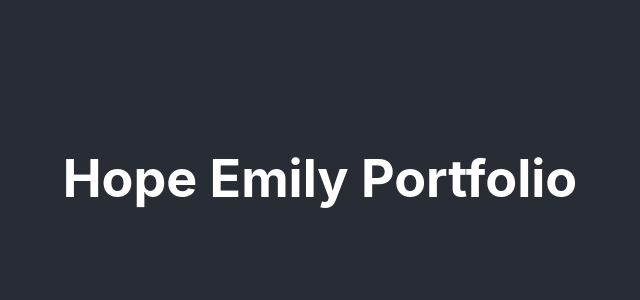
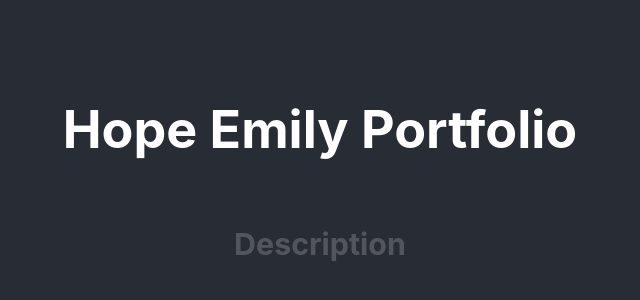
Before and after one commit to jacyked/ArtClient, a React (Create React App) app: page / in a window 1280 px wide. Shown: the part 222-522 px from the top of the page, without its empty margins (320-960 px from the left). Built offline with nearby package versions, Linux system fonts and the light colour scheme; no server answers.

Commit message:
Add description/fader, change title

```diff
--- a/public/index.html
+++ b/public/index.html
@@ -6,7 +6,7 @@
     <meta name="viewport" content="width=device-width, initial-scale=1" />
     <meta name="theme-color" content="#000000" />
     <meta
-      name="description"
+      name="Hope Emily Portfolio"
       content="Web site created using create-react-app"
     />
     <link rel="apple-touch-icon" href="%PUBLIC_URL%/logo192.png" />
@@ -24,7 +24,7 @@
       work correctly both with client-side routing and a non-root public URL.
       Learn how to configure a non-root public URL by running `npm run build`.
     -->
-    <title>React App</title>
+    <title>Hope Emily Portfolio</title>
   </head>
   <body>
     <noscript>You need to enable JavaScript to run this app.</noscript>
--- a/src/App.css
+++ b/src/App.css
@@ -36,3 +36,10 @@
     transform: rotate(360deg);
   }
 }
+.fade-in {
+  transition: opacity 1s ease;
+}
+.fade-out {
+  opacity: 0;
+  transition: opacity 1s ease;
+}
--- a/src/App.js
+++ b/src/App.js
@@ -5,6 +5,7 @@ import React, { useEffect } from 'react';
 import Flicking, { MoveEvent, WillChangeEvent } from "@egjs/react-flicking";
 import { useState } from 'react';
 import Carousel from './components/Carousel';
+import Fader from './components/Fader';
 
 
 
@@ -16,16 +17,16 @@ function App() {
   const loadAllPictures = async () => {
     try{
       const resp = await axios.get('http://localhost:5000/photos');
-      console.log("Load pictures triggered, recieved response from server: ");
-      console.log(resp);
+      //console.log("Load pictures triggered, recieved response from server: ");
+      //console.log(resp);
 
       let catArray = new Array();
       resp.data.forEach(buildCategory);
       setCategories(catArray);
-      console.log("Ran build function. Resulting array: ");
-      console.log(catArray);
-      console.log("Categories array: ");
-      console.log(categories);
+      //console.log("Ran build function. Resulting array: ");
+      //console.log(catArray);
+      //console.log("Categories array: ");
+      //console.log(categories);
 
       function buildCategory(stringArray){
         let listOfPics = new Array();
@@ -56,6 +57,48 @@ function App() {
 
     }catch(err){
       console.log(err);
+      try{
+        const resp = await axios.get('http://10.0.0.105:5000/photos');
+        //console.log("Load pictures triggered, recieved response from server: ");
+        //console.log(resp);
+
+        let catArray = new Array();
+        resp.data.forEach(buildCategory);
+        setCategories(catArray);
+        //console.log("Ran build function. Resulting array: ");
+        //console.log(catArray);
+        //console.log("Categories array: ");
+        //console.log(categories);
+
+        function buildCategory(stringArray){
+          let listOfPics = new Array();
+          stringArray.forEach(function (item){
+
+            //console.log(item);
+            const arr = item.split("@");
+            let category = arr[0];
+            let id = arr[2];
+            let title = arr[1];
+            let link = 'https://drive.google.com/uc?export=view&id=' + id;
+            const fig = document.createElement("figure");
+            const cap = document.createElement("figcaption");
+            const n = document.createTextNode(title);
+            cap.appendChild(n);
+            const image = new Image(400,400);
+            image.src = link;
+            fig.appendChild(image);
+            fig.appendChild(cap);
+            let pic = {category:category, id:id, name:title};
+            listOfPics.push(pic);
+
+          });
+          let thisCat = {name:listOfPics[0].category, allImages:listOfPics, size:listOfPics.length};
+          catArray.push(thisCat);
+
+        }
+      }catch(err){
+        console.log(err);
+      }
     }
   }
   useEffect(() => {
@@ -74,8 +117,8 @@ function App() {
     <div className="App">
       <header className="App-header">
         <h1>Hope Emily Portfolio</h1>
+        <Fader text="Description" />
       </header>
-      <body>
       <div id='categories'>
           {categories.map((category) => {
             return (
@@ -89,7 +132,7 @@ function App() {
             );
           })}
         </div>
-      </body>
+
 
     </div>
   );
--- /dev/null
+++ b/src/components/Fader.js
@@ -0,0 +1,42 @@
+import React, { useState, useEffect } from 'react'
+import PropTypes from 'prop-types'
+import '../App.css'
+
+const Fader = ({ text }) => {
+
+    const [fadeProp, setFadeProp] = useState({
+        fade: 'fade-in',
+    });
+
+    useEffect(() => {
+        const timeout = setInterval(() => {
+            if (fadeProp.fade === 'fade-in') {
+                setFadeProp({
+                    fade: 'fade-out'
+                })
+            } else {
+                setFadeProp({
+                    fade: 'fade-in'
+                })
+            }
+        }, 5000);
+
+        return () => clearInterval(timeout)
+    }, [fadeProp])
+
+    return (
+        <>
+            <h3 data-testid="fader" className={fadeProp.fade}>{text}</h3>
+        </>
+    )
+}
+
+Fader.defaultProps = {
+    text: 'Hello World!'
+}
+
+Fader.propTypes = {
+    text: PropTypes.string,
+}
+
+export default Fader
```
Lines whose indentation alone changed are shown as unchanged.
